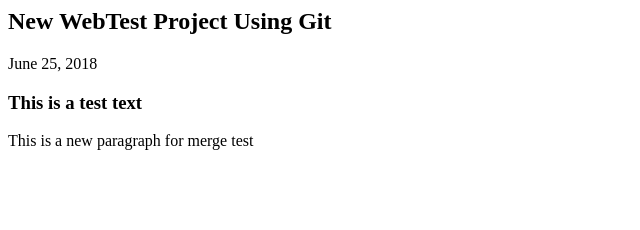
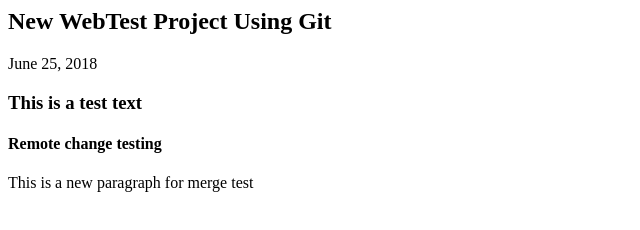
Before and after one commit to ns9211/webtest2506, a plain HTML site: page index.html in a window 1280 px wide. Shown: the whole page, without its empty margins (0-640 px from the left). Drawn offline with Linux system fonts and the light colour scheme.

Commit message:
remote change test

```diff
--- a/index.html
+++ b/index.html
@@ -8,7 +8,7 @@
 
 <p>June 25, 2018</p>
 <h3>This is a test text</h3>
-
+<h4>Remote change testing</h4>
 <p> This is a new paragraph for merge test </p>
 
 </body>
```
